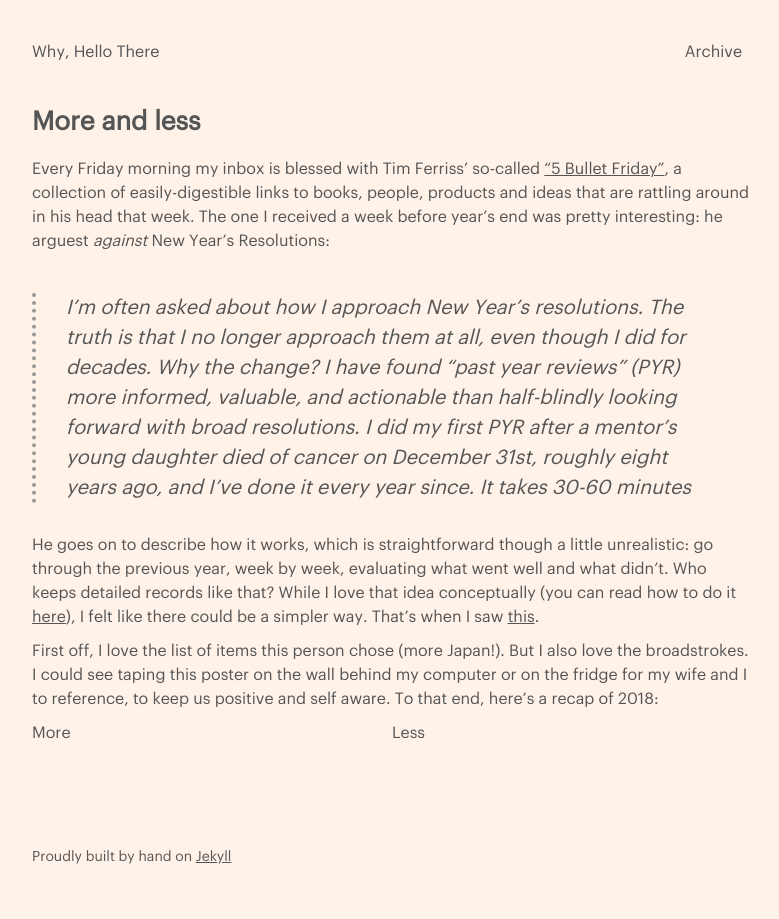
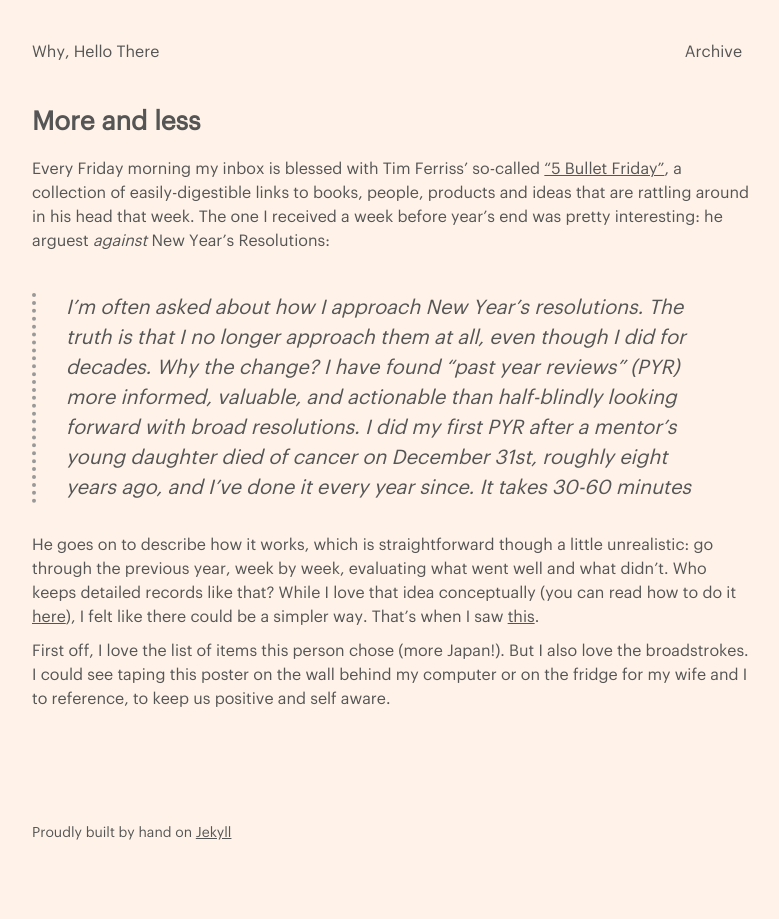
Before and after one commit to jonaschafer/jonaschafer.github.io, a Jekyll site: the page built from collections/_thoughts/more-less.md, in a window 1280 px wide. Shown: the whole page, without its empty margins (248-1027 px from the left). Built offline with Jekyll 4.4.1, drawn with Linux system fonts in a browser that asks for light colours.

Commit message:
removed more less list until i create custom blog style

```diff
--- a/collections/_thoughts/more-less.md
+++ b/collections/_thoughts/more-less.md
@@ -14,9 +14,11 @@ Every Friday morning my inbox is blessed with Tim Ferriss' so-called <a href="ht
 
 He goes on to describe how it works, which is straightforward though a little unrealistic: go through the previous year, week by week, evaluating what went well and what didn't. Who keeps detailed records like that? While I love that idea conceptually (you can read how to do it <a href="https://tim.blog/2018/12/28/past-year-review/">here</a>), I felt like there could be a simpler way. That's when I saw [this](https://www.swiss-miss.com/2018/12/more-less-2.html).
 
-First off, I love the list of items this person chose (more Japan!). But I also love the broadstrokes. I could see taping this poster on the wall behind my computer or on the fridge for my wife and I to reference, to keep us positive and self aware. To that end, here's a recap of 2018:
+First off, I love the list of items this person chose (more Japan!). But I also love the broadstrokes. I could see taping this poster on the wall behind my computer or on the fridge for my wife and I to reference, to keep us positive and self aware.
+
+<!-- To that end, here's a recap of 2018:
 
 <div class="umbrella">
   <div class="umbrella-left">More</div>
   <div class="umbrella-right">Less</div>
-</div>
+</div> -->
```
